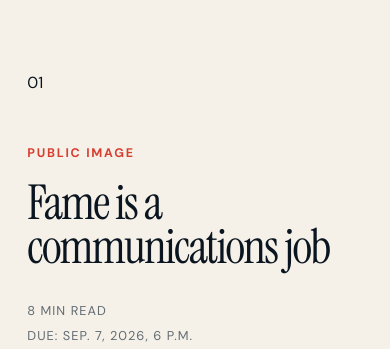
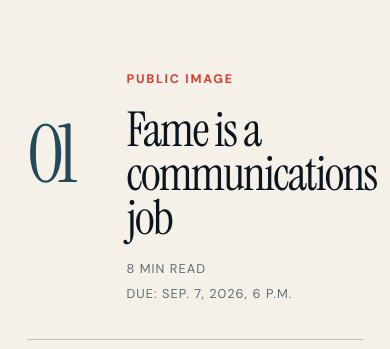
Before and after one commit to javisrevenge21/Ryan-Javaheri, a plain HTML site: page pr444/index.html in a window 390 px wide. Shown: the part 770-1119 px from the top of the page. Drawn offline with Linux system fonts and the light colour scheme.

Commit message:
Style large numbered article headings

```diff
--- a/pr444/styles.css
+++ b/pr444/styles.css
@@ -103,7 +103,8 @@ h1 em { color: var(--coral); font-weight: 400; }
 .hero-caption { position: absolute; right: 1.2rem; bottom: 1rem; z-index: 2; margin: 0; color: rgba(246,241,232,.58); font-size: .72rem; }
 
 .article, .about, .series, .sources { padding: clamp(5rem, 10vw, 9rem) clamp(1.2rem, 7vw, 8rem); }
-.article-header { display: grid; grid-template-columns: 1fr auto; gap: 2rem; align-items: end; padding-bottom: 2.2rem; border-bottom: 1px solid var(--line); }
+.article-header { display: grid; grid-template-columns: clamp(7rem, 12vw, 9.5rem) minmax(0, 1fr) auto; gap: clamp(1.2rem, 3vw, 2.5rem); align-items: end; padding-bottom: 2.2rem; border-bottom: 1px solid var(--line); }
+.article-index { margin: 0; align-self: center; color: #23495a; font-family: var(--serif); font-size: clamp(6rem, 12vw, 9.5rem); line-height: .68; letter-spacing: -.075em; }
 .article-header h2, .about h2, .series h2, .sources h2 { margin: 0; font-family: var(--serif); font-weight: 400; font-size: clamp(3rem, 6vw, 6.2rem); line-height: .92; letter-spacing: -.035em; }
 .article-meta { display: grid; gap: .25rem; text-align: right; font-size: .8rem; text-transform: uppercase; letter-spacing: .08em; color: var(--muted); }
 .article-grid { display: grid; grid-template-columns: minmax(220px, .65fr) minmax(0, 1.55fr); gap: clamp(3rem, 8vw, 9rem); padding-top: 4rem; }
@@ -171,7 +172,9 @@ footer > a:last-child { justify-self: end; text-decoration: none; }
   .hero-copy { width: 100%; padding: 7.5rem 1.2rem 4rem; }
   .hero-caption { display: none; }
   .article-header, .article-grid, .about, .series-heading, .sources-heading { grid-template-columns: 1fr; }
-  .article-meta { text-align: left; }
+  .article-header { grid-template-columns: clamp(5rem, 16vw, 7rem) minmax(0, 1fr); gap: 1.2rem; align-items: end; }
+  .article-index { font-size: clamp(5rem, 14vw, 7rem); }
+  .article-meta { grid-column: 2; text-align: left; }
   .article-aside { display: grid; grid-template-columns: 1fr auto; gap: 1rem; align-items: end; }
   .pullquote { position: static; margin: 0; }
   .signal-card { margin: 0; }
```
